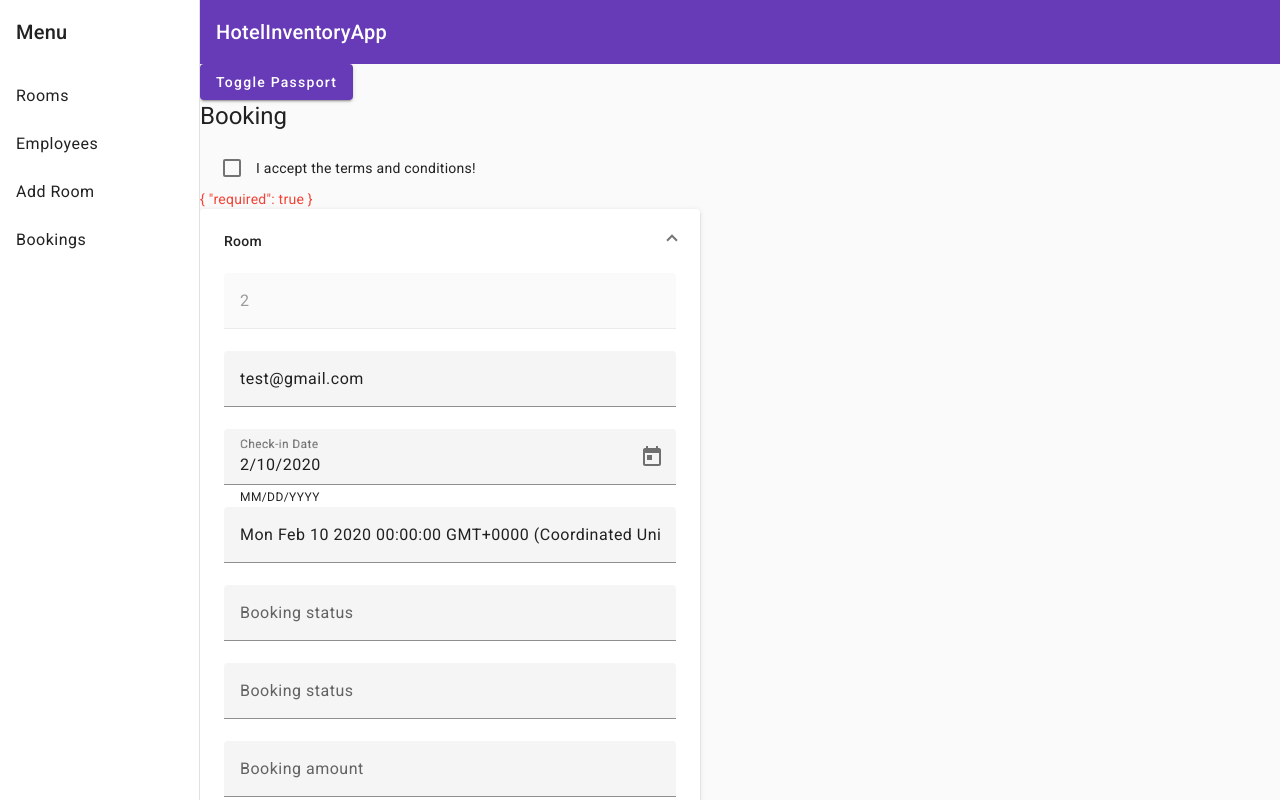
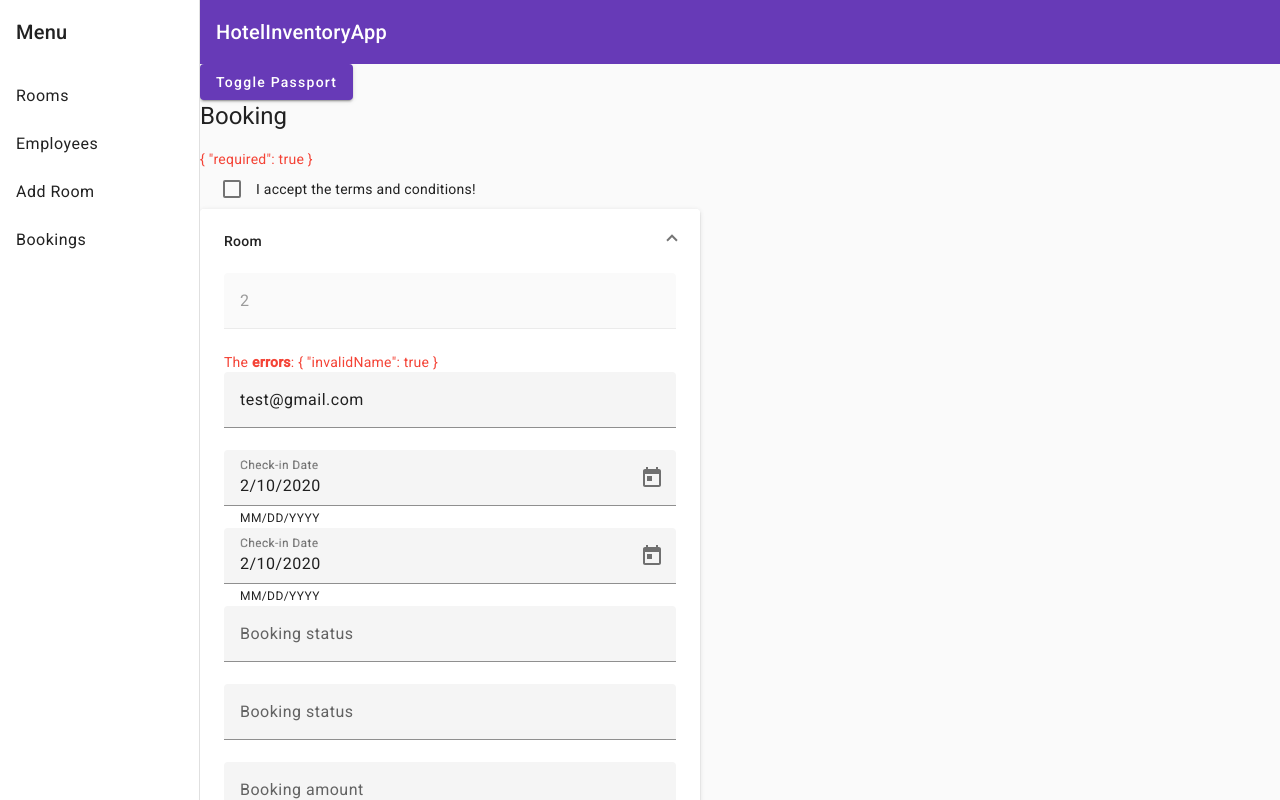
Before and after one commit to jerik609/HotelInventoryApp, an Angular app: page /booking in a window 1280 px wide. Both pictures are taken after a click on the button "Room". Built offline with nearby package versions, Linux system fonts and the light colour scheme.

Commit message:
custom control and form validators

```diff
--- a/src/app/booking/booking.component.html
+++ b/src/app/booking/booking.component.html
@@ -50,10 +50,11 @@
     </div>
 
     <div>
+        <mat-error *ngIf="bookingForm.get('termsAndConditions')?.invalid">{{ bookingForm.get('termsAndConditions')?.errors | json }}</mat-error>
         <mat-checkbox class="example-margin" formControlName="termsAndConditions">I accept the terms and conditions!</mat-checkbox>
-        <mat-error *ngIf="bookingForm.get('termsAndConditions')?.invalid">{{ bookingForm.get('termsAndConditions')?.errors | json }}</mat-error>
     </div>
 
+    <mat-error *ngIf="bookingForm.errors">{{ bookingForm.errors | json }}</mat-error>
     <mat-accordion class="example-headers-align" multi>
 
         <mat-expansion-panel>
@@ -70,6 +71,8 @@
                 placeholder="Room Id"
             >
         </mat-form-field>
+
+        <mat-error *ngIf="bookingForm.get('guestEmail')?.errors">The <strong>errors</strong>: {{ bookingForm.get('guestEmail')?.errors | json }}</mat-error>
         <mat-form-field class="example-full-width">
             <input
                 type="email"
@@ -77,8 +80,8 @@
                 formControlName="guestEmail"
                 placeholder="my.email@email.com"
             >
-            <mat-error *ngIf="bookingForm.get('guestEmail')?.invalid">{{ bookingForm.get('guestEmail')?.errors | json }}</mat-error>
         </mat-form-field>
+
         <mat-form-field class="example-full-width">
             <mat-label>Check-in Date</mat-label>
             <input matInput [matDatepicker]="picker" formControlName="checkinDate">
@@ -87,12 +90,11 @@
             <mat-datepicker #picker></mat-datepicker>
         </mat-form-field>
         <mat-form-field class="example-full-width">
-            <input
-                type="datetime"
-                matInput
-                formControlName="checkoutDate"
-                placeholder="Check-out Date"
-            >
+            <mat-label>Check-in Date</mat-label>
+            <input matInput [matDatepicker]="picker2" formControlName="checkoutDate">
+            <mat-hint>MM/DD/YYYY</mat-hint>
+            <mat-datepicker-toggle matIconSuffix [for]="picker2"></mat-datepicker-toggle>
+            <mat-datepicker #picker2></mat-datepicker>
         </mat-form-field>
         <mat-form-field class="example-full-width">
             <input
--- a/src/app/booking/booking.component.ts
+++ b/src/app/booking/booking.component.ts
@@ -1,6 +1,7 @@
 import { Component, OnInit } from '@angular/core';
 import { FormArray, FormBuilder, FormControl, FormGroup, MinLengthValidator, Validators } from '@angular/forms';
-import { exhaustMap, mergeMap, switchMap } from 'rxjs';
+import { exhaustMap, mergeMap, Observable, of, switchMap } from 'rxjs';
+import { CustomValidator } from '../validators/custom-validator';
 import { BookingService } from './booking.service';
 
 @Component({
@@ -29,8 +30,13 @@ export class BookingComponent implements OnInit {
       guestEmail: [
         '',
         {
-          updateOn:'blur',
-          validators: [Validators.required, Validators.minLength(5)]
+          updateOn:'change',
+          validators: [
+            Validators.required,
+            Validators.minLength(5),
+            CustomValidator.validateName,
+            CustomValidator.validateSpecialChar('*')
+          ]
         }
       ],
       checkinDate: [''],
@@ -55,7 +61,11 @@ export class BookingComponent implements OnInit {
       guests: this.formBuilder.array([
         this.getNewGuestGroup()
       ])
-    }, { updateOn: 'change' })
+    },
+    {
+      updateOn: 'change',
+      validators: [CustomValidator.validateDates('cookies'), CustomValidator.validateDatesNoParam]
+    })
 
     this.getBookingData();
 
@@ -78,7 +88,7 @@ export class BookingComponent implements OnInit {
     // })
 
     this.bookingForm.valueChanges.pipe(
-      mergeMap(data => this.bookingService.bookRoom(data))
+      mergeMap(data => of(data)) // this.bookingService.bookRoom(data))
     ).subscribe({
       next: event => console.log("post event!"),
       error: error => console.log("error:", error)
@@ -157,7 +167,7 @@ export class BookingComponent implements OnInit {
       bookingStatus: [''],
       bookingAmount: [''],
       bookingDate: [''],
-      mobileNumber: ['', [Validators.required, Validators.minLength(5)]],
+      mobileNumber: [''],
       guestName: [''],
       address: {
         addressLine: "hello",
--- a/src/app/rooms/rooms-add/rooms-add.component.html
+++ b/src/app/rooms/rooms-add/rooms-add.component.html
@@ -28,7 +28,7 @@
             name="roomType"
             [(ngModel)]="room.roomType"
             placeholder="Room Type"
-            [ngModelOptions]="{ updateOn: 'blur' }"
+            [ngModelOptions]="{ updateOn: 'change' }"
         />
     </div>
     <div class="form-group">
--- /dev/null
+++ b/src/app/validators/custom-validator.ts
@@ -0,0 +1,60 @@
+import { AbstractControl, FormGroup } from "@angular/forms";
+
+export class CustomValidator {
+
+    static validateName(control: AbstractControl) {
+        const value = control.value as string;
+        console.log('validating guest email');
+        if (value.includes('test')) {
+            return {
+                invalidName: true
+            }
+        }
+        return null;
+    }
+
+    // we want to restrict special characters - we will return a validation function :-)
+    static validateSpecialChar(character: string) {
+        return (control: AbstractControl) => {
+            const value = control.value as string;
+            if (value.includes(character)) {
+                return {
+                    invalidSpecialCharacter: true
+                };
+            }
+            return null;
+        }
+    }
+
+    // per form validation - we want to validate that e.g. "before date" is indeed before "after data"
+    static validateDates(bribe: string) {
+
+        return (group: FormGroup) => {
+            console.log("VALIDATING DATES!!!!!!!");
+            const checkinDate = group.get('checkinDate')?.value;
+            const checkoutDate = group.get('checkoutDate')?.value;
+            console.log("In:", checkinDate, "\nOut:", checkoutDate);
+
+            if (checkinDate === null || checkoutDate === null || checkinDate > checkoutDate) {
+                return {
+                    invalidCheckinCheckoutDates: `${bribe}`
+                };
+            }
+            return null;
+        }
+    }
+
+    static validateDatesNoParam(group: FormGroup) {
+        console.log("VALIDATING DATES!!!!!!!");
+        const checkinDate = group.get('checkinDate')?.value;
+        const checkoutDate = group.get('checkoutDate')?.value;
+        console.log("In:", checkinDate, "\nOut:", checkoutDate);
+
+        if (checkinDate === null || checkoutDate === null || checkinDate > checkoutDate) {
+            return {
+                invalidCheckinCheckoutDatesWithNoParams: true
+            };
+        }
+        return null;
+    }
+}
```
Also changed, not shown: 1 other file (tests, documents, lock files or other folders).
